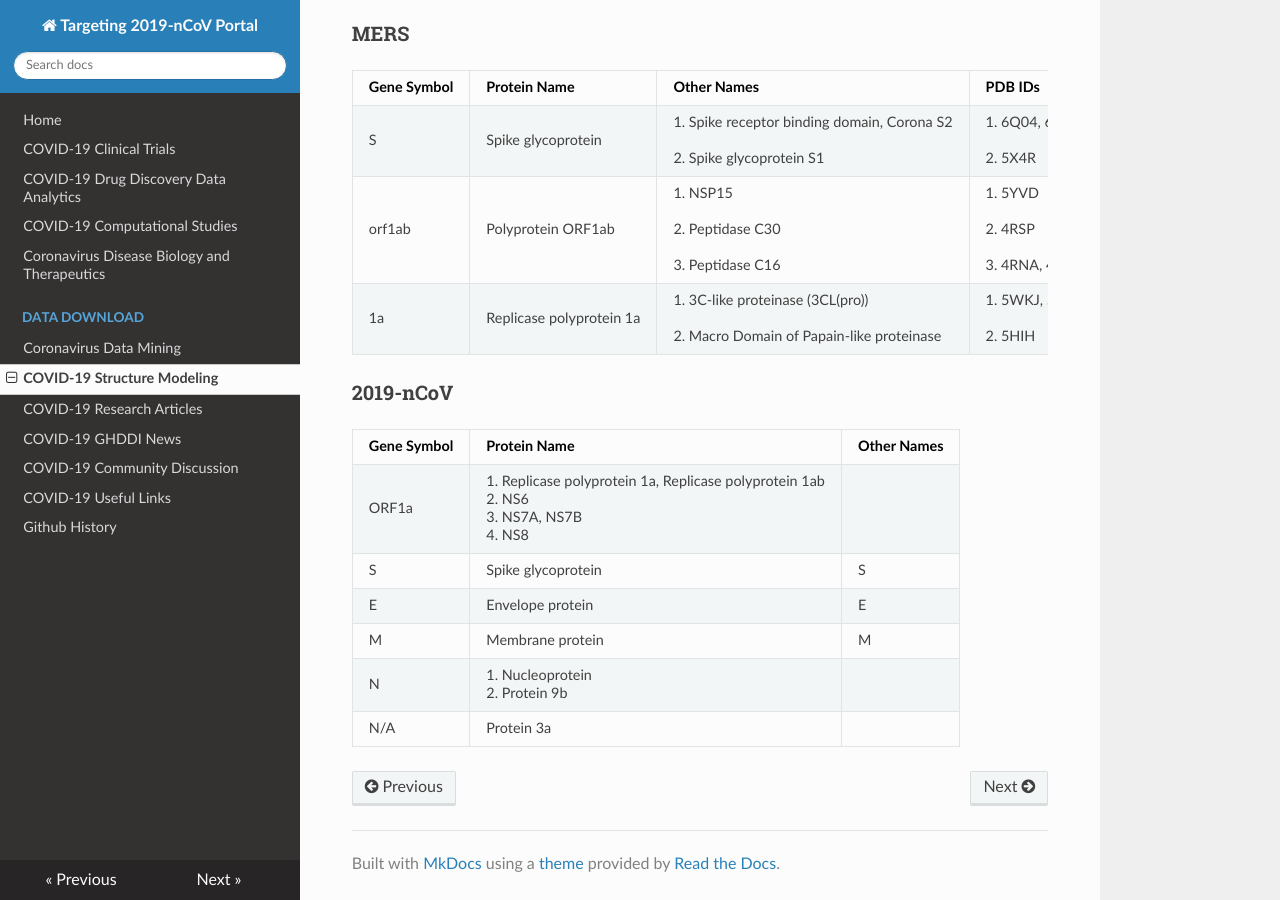
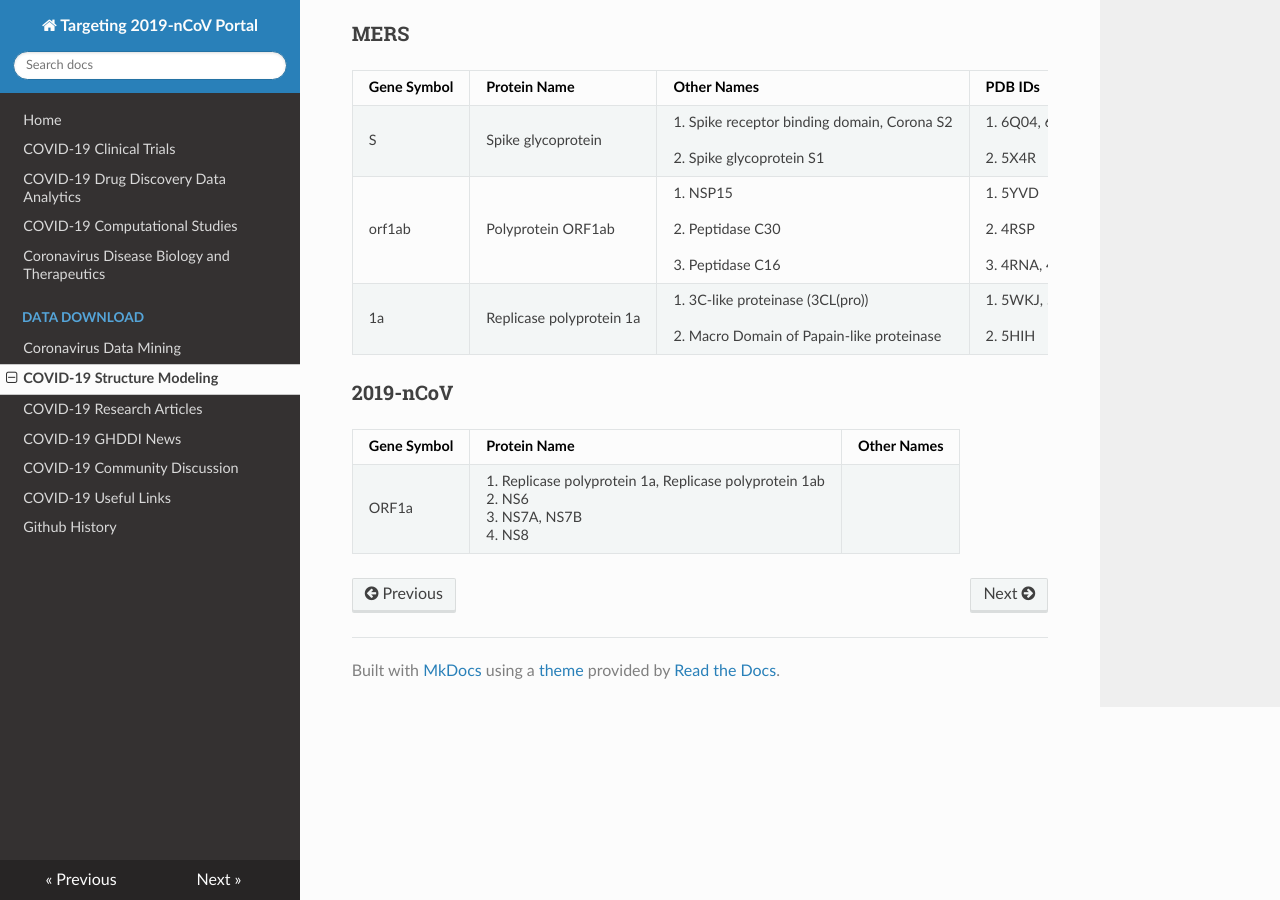
Before and after one commit to GHDDI-AILab/Targeting2019-nCoV, an MkDocs documentation site: the page built from docs/nCov_Structures.md, in a window 1280 px wide and 900 px high, scrolled down 8267 px. Built offline with MkDocs 1.6.1, drawn with Linux system fonts in a browser that asks for light colours; nearby versions of some CDN libraries.

Commit message:
remove part of ncov

```diff
--- a/docs/nCov_Structures.md
+++ b/docs/nCov_Structures.md
@@ -271,8 +271,3 @@ This data was extracted from the [PDB](https://www.rcsb.org/) database, [UniProt
 | Gene Symbol | Protein Name                                                 | Other Names |
 | ----------- | ------------------------------------------------------------ | ----------- |
 | ORF1a       | 1. Replicase polyprotein 1a, Replicase polyprotein 1ab <br>2. NS6 <br>3. NS7A, NS7B <br>4. NS8 <br> |             |
-| S           | Spike glycoprotein                                           | S           |
-| E           | Envelope protein                                             | E           |
-| M           | Membrane protein                                             | M           |
-| N           | 1. Nucleoprotein <br>2. Protein 9b                           |             |
-| N/A         | Protein 3a                                                   |             |
```
